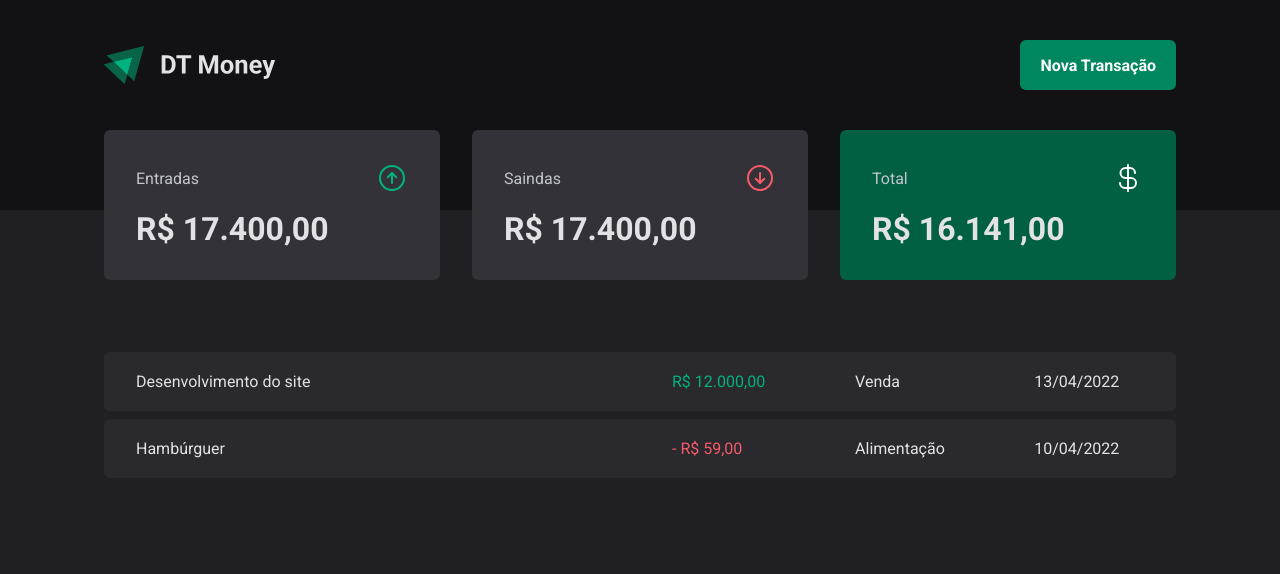
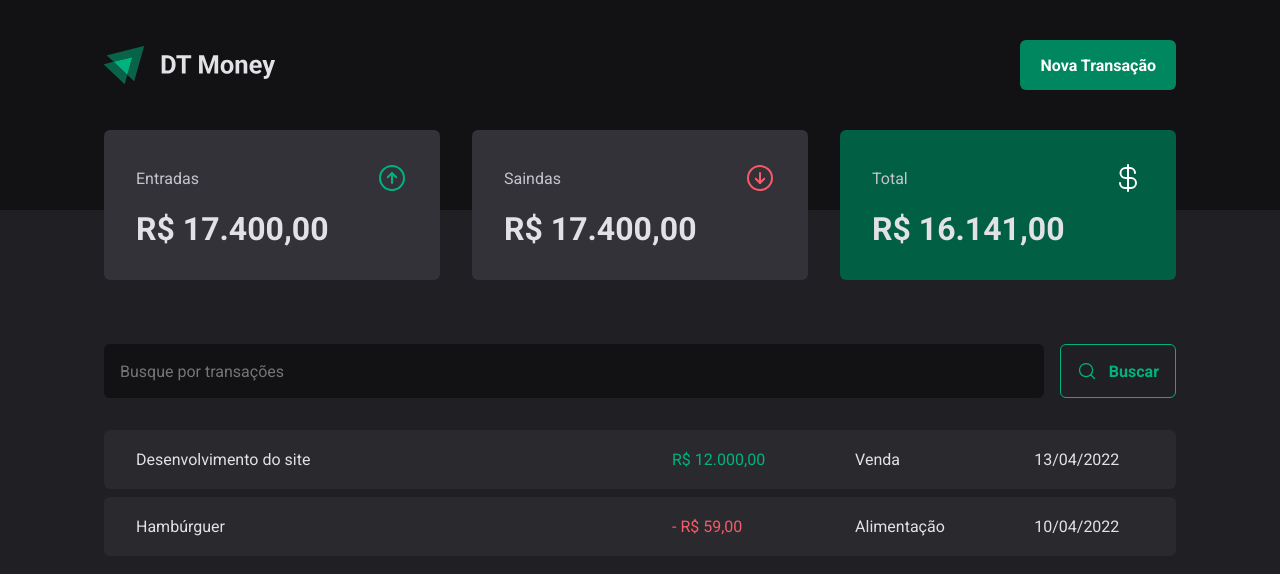
Before and after one commit to espjotape/Dt-Money, a React (Vite) app: page / in a window 1280 px wide. Shown: the top 574 px of the page. Built offline with nearby package versions, Linux system fonts and the light colour scheme.

Commit message:
Component: SearchForm

```diff
--- a/src/pages/Transactions/Home.tsx
+++ b/src/pages/Transactions/Home.tsx
@@ -1,5 +1,6 @@
 import { Header } from "../../components/Header";
 import { Summary } from "../../components/Summary";
+import { SearchForm } from "./components/SearchForm";
 import { PriceHighlight, TransactionsContainer, TransactionsTable } from "./styles";
 
 export function Transactions() {
@@ -9,6 +10,7 @@
    <Summary />
 
    <TransactionsContainer>
+    <SearchForm />
     <TransactionsTable>
     <tbody>
      <tr>
--- /dev/null
+++ b/src/pages/Transactions/components/SearchForm/index.tsx
@@ -0,0 +1,15 @@
+import { MagnifyingGlass } from "phosphor-react";
+import { SearchFormContainer } from "./styles";
+
+export function SearchForm() {
+ return (
+  <SearchFormContainer>
+   <input type="text"  placeholder="Busque por transações"/>
+
+   <button type="submit">
+    <MagnifyingGlass size={20}/>
+    Buscar
+   </button>
+  </SearchFormContainer>
+ )
+}
--- /dev/null
+++ b/src/pages/Transactions/components/SearchForm/styles.ts
@@ -0,0 +1,43 @@
+import styled from "styled-components";
+
+export const SearchFormContainer = styled.form`
+ width: 100%;
+ display: flex;
+ gap: 1rem;
+
+ input {
+  flex: 1;
+  border-radius: 6px;
+  border: 0;
+  background-color: ${props => props.theme["gray-900"]};
+  color: ${props => props.theme["gray-300"]};
+  padding: 1rem;
+ }
+
+ &::placeholder {
+  color: ${props => props.theme["gray-500"]};
+ }
+
+ button {
+  display: flex;
+  align-items: center;
+  gap: 0.75rem;
+  border: 0;
+  padding: 1rem;
+  background: transparent;
+  border: 1px solid ${props => props.theme["green-300"]};
+  color: ${props => props.theme["green-300"]};
+  font-weight: bold;
+  border-radius: 6px;
+
+  &:hover {
+   background: ${props => props.theme["green-500"]};
+   border: 1px solid ${props => props.theme["green-500"]};
+   color: ${props => props.theme["white"]};
+   transition:
+    background-color 0.2,
+    color 0.2s,
+    border-color 0.2s;
+  }
+ }
+`
--- a/src/pages/Transactions/styles.ts
+++ b/src/pages/Transactions/styles.ts
@@ -11,7 +11,7 @@
  width: 100%;
  border-collapse: separate;
  border-spacing: 0 0.5rem;
- /* margin-top: 1.5rem; */
+ margin-top: 1.5rem;
 
  td {
   padding: 1.25rem 2rem;
```
